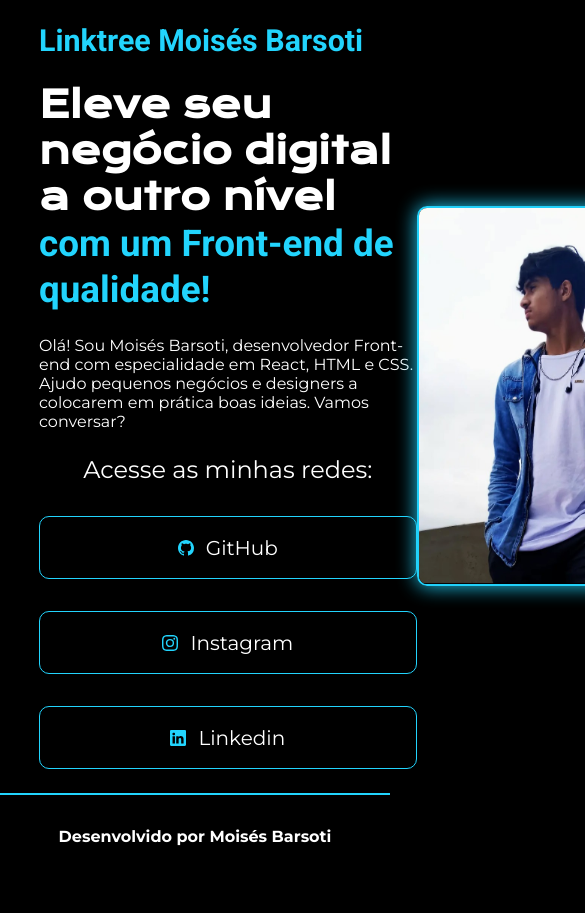
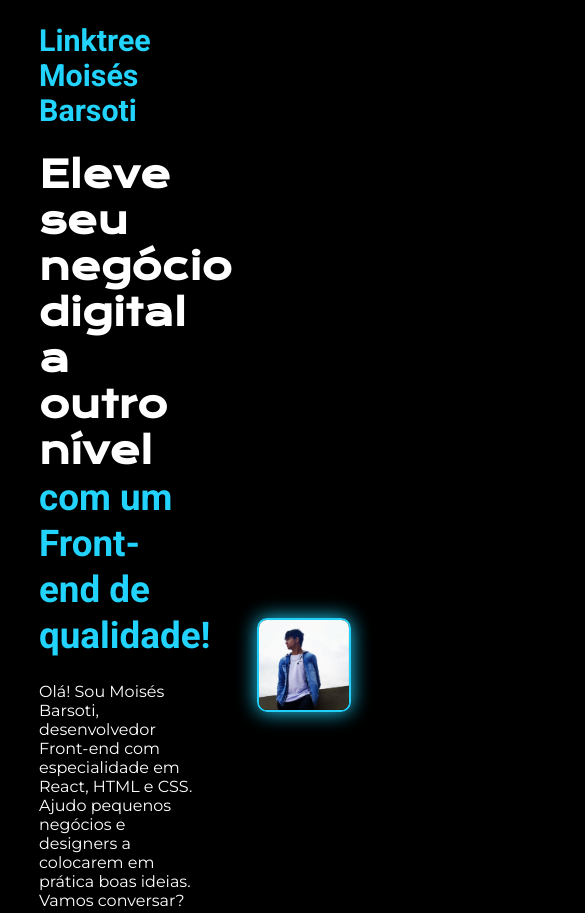
Before and after one commit to moisesBarsoti/links-portifolio, a plain HTML site: page index.html in a window 390 px wide. Shown: the top 913 px of the page, 585 px wide, since content can reach past the window. Before the commit the page ends 878 px from the top, so only its background shows below. Drawn offline with nearby package versions, Linux system fonts and the light colour scheme.

Commit message:
feito algumas alterações no css, para a responsividade

```diff
--- a/assets/css/style.css
+++ b/assets/css/style.css
@@ -59,7 +59,7 @@ main {
 
 /* Section */
 main section {
-    width: 38rem;
+    width: 50%;
     display: flex;
     flex-direction: column;
     gap: 1.5rem;
@@ -114,7 +114,7 @@ main section #links a {
     align-items: center;
     gap: 12px;
 
-    width: 23.6rem;
+    width: 50%;
     border-radius: 10px;
     text-align: center;
     padding: 18.5px 0;
@@ -134,8 +134,7 @@ main section #links a:hover {
 
 /* Fotografia */
 main img {
-    width: 350px;
-    height: 380px;
+    width: 30%;
     border-radius: 10px;
     border: solid 2px var(--blue);
     box-shadow: 0 0 20px var(--blue);
@@ -173,6 +172,7 @@ footer a:hover {
         opacity: 1;
     }
 }
+
  h1,
  h2,
  p,
```
